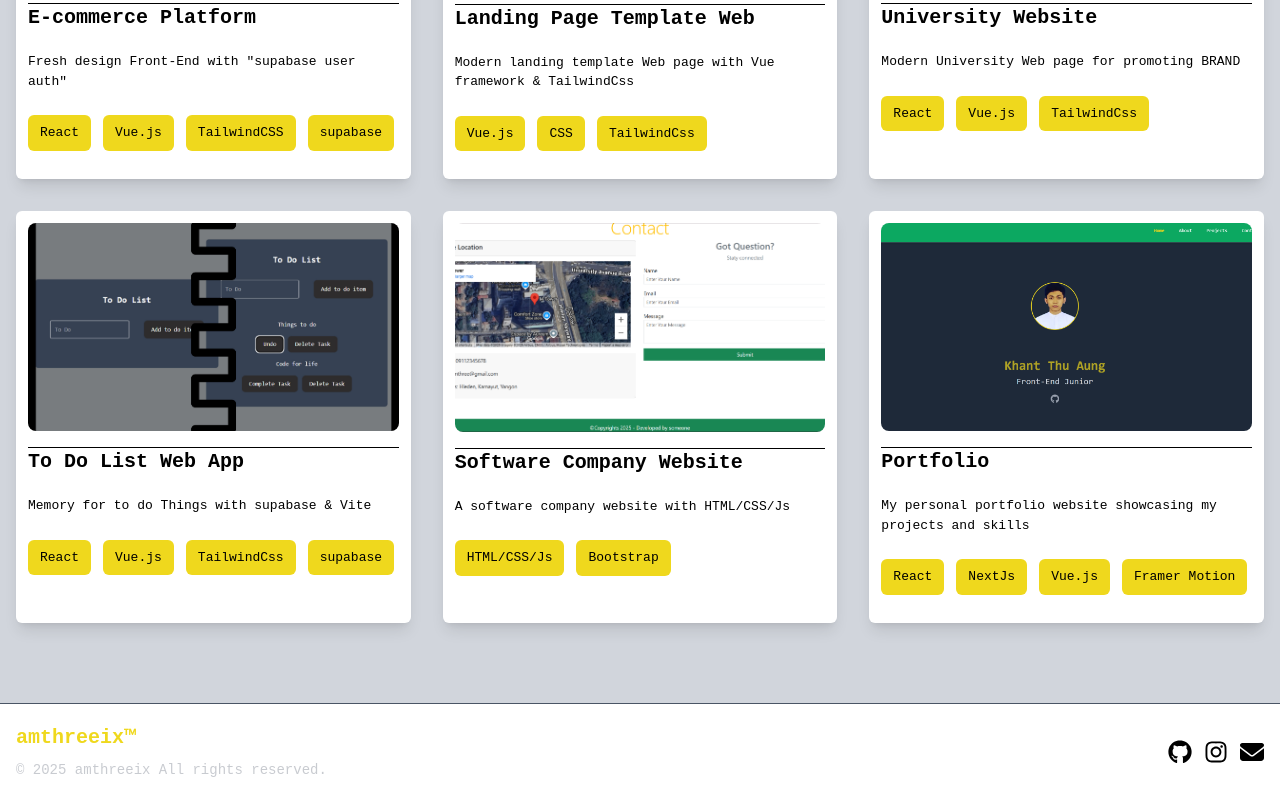
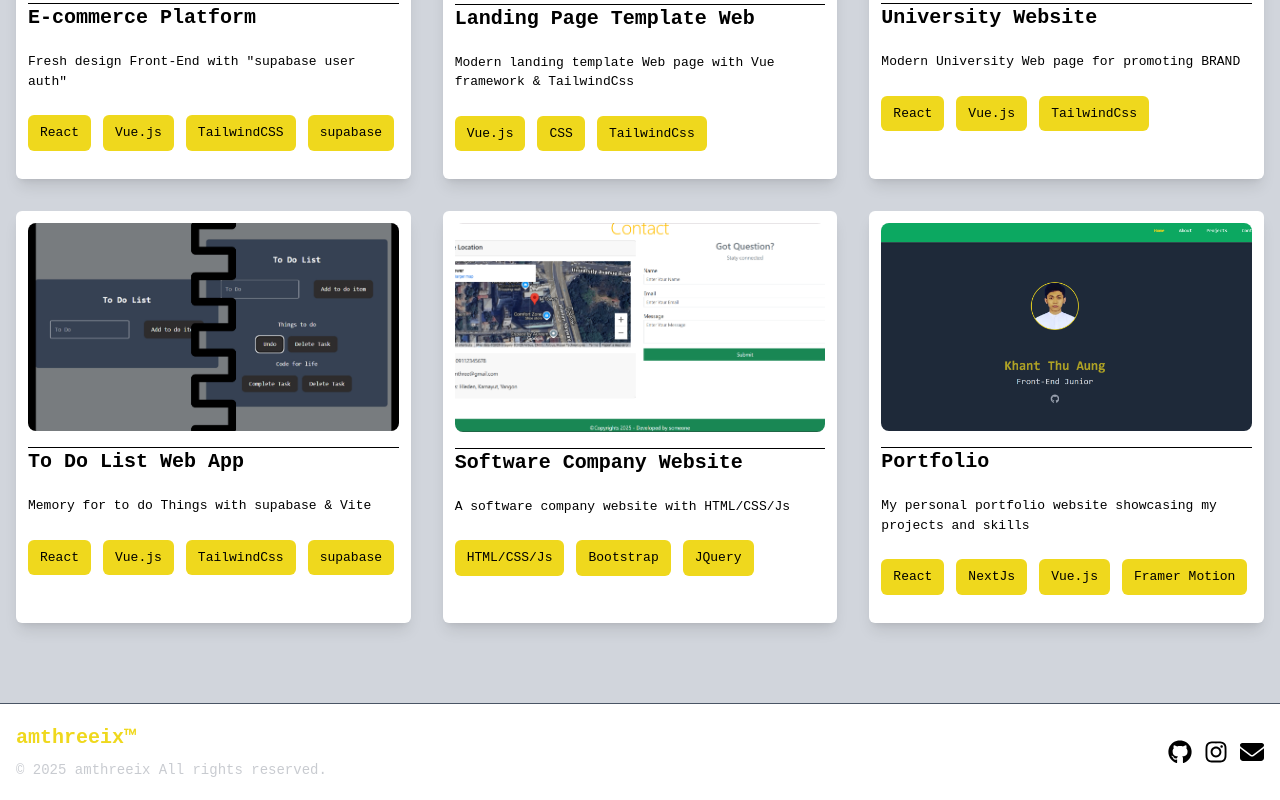
Before and after one commit to am-three/nextPortfolio, a Next.js app: page / in a window 1280 px wide. Shown: the part 1033-1833 px from the top of the page. Built offline with nearby package versions, Linux system fonts and the light colour scheme.

Commit message:
5thupDate2: demolink, email

```diff
--- a/src/app/components/Footer.tsx
+++ b/src/app/components/Footer.tsx
@@ -41,7 +41,7 @@ const Footer = () => {
                             <FaInstagram />
                         </Link>
 
-                        <Link href='https://mail.google.com/mail/?view=cm&fs=1&to=mthree9999@gmail.com' target='_blank'
+                        <Link href='mailto:mthree9999@gmail.com' target='_blank'
                             className='text-2xl hover:text-primary dark:text-gray-400 transaction duration-300'
                         >
                             <FaEnvelope className='w-6 h-6' />
--- a/src/app/contents/projects.ts
+++ b/src/app/contents/projects.ts
@@ -36,9 +36,9 @@ export const projects: Project[] = [
     {
         title: 'Software Company Website',
         description: 'A software company website with HTML/CSS/Js',
-        technologies: ['HTML/CSS/Js', 'Bootstrap'],
+        technologies: ['HTML/CSS/Js', 'Bootstrap', 'JQuery'],
         githubLink: '',
-        demoLink: '',
+        demoLink: 'https://testproject-delta-three.vercel.app/',
         image: '/projects/htmlproject.png',
     },
     {
```
